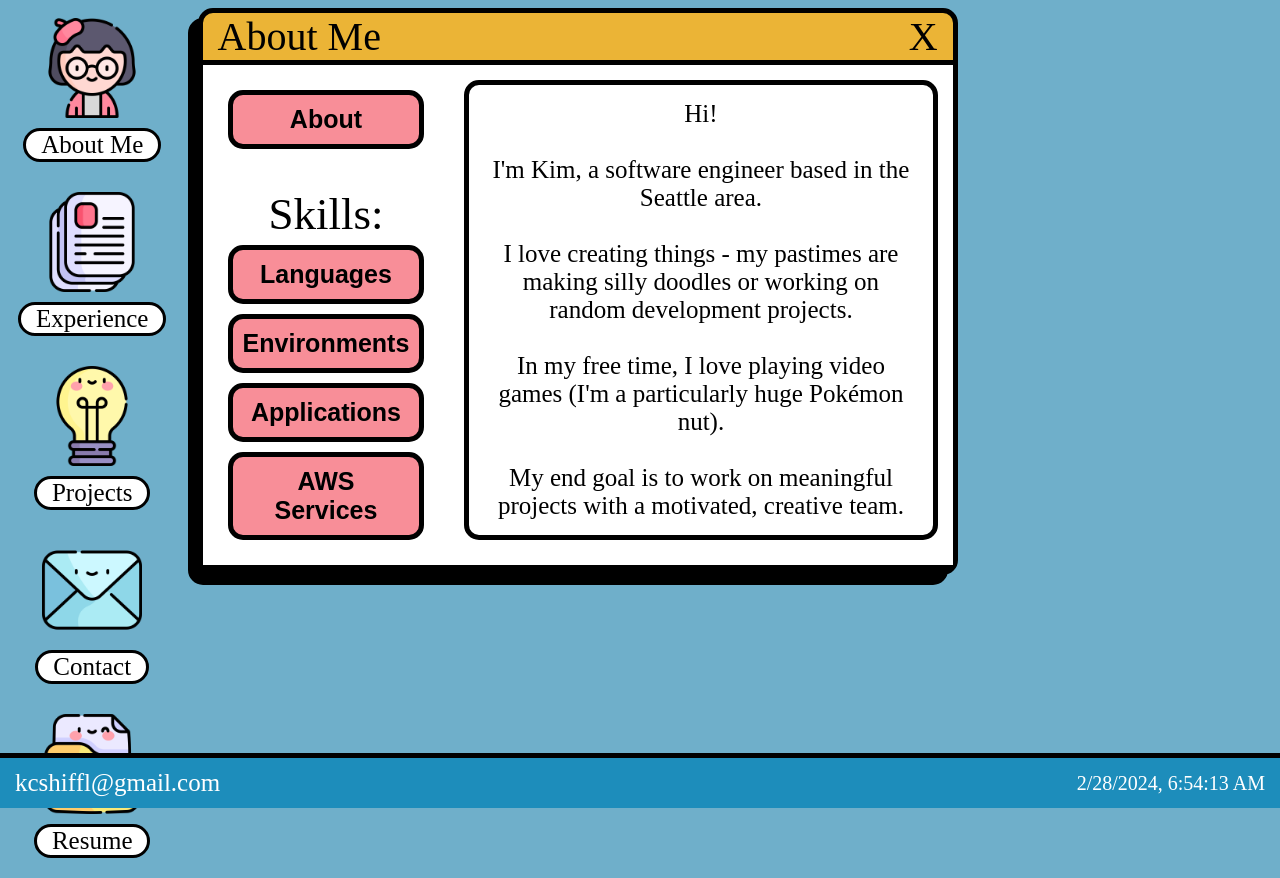
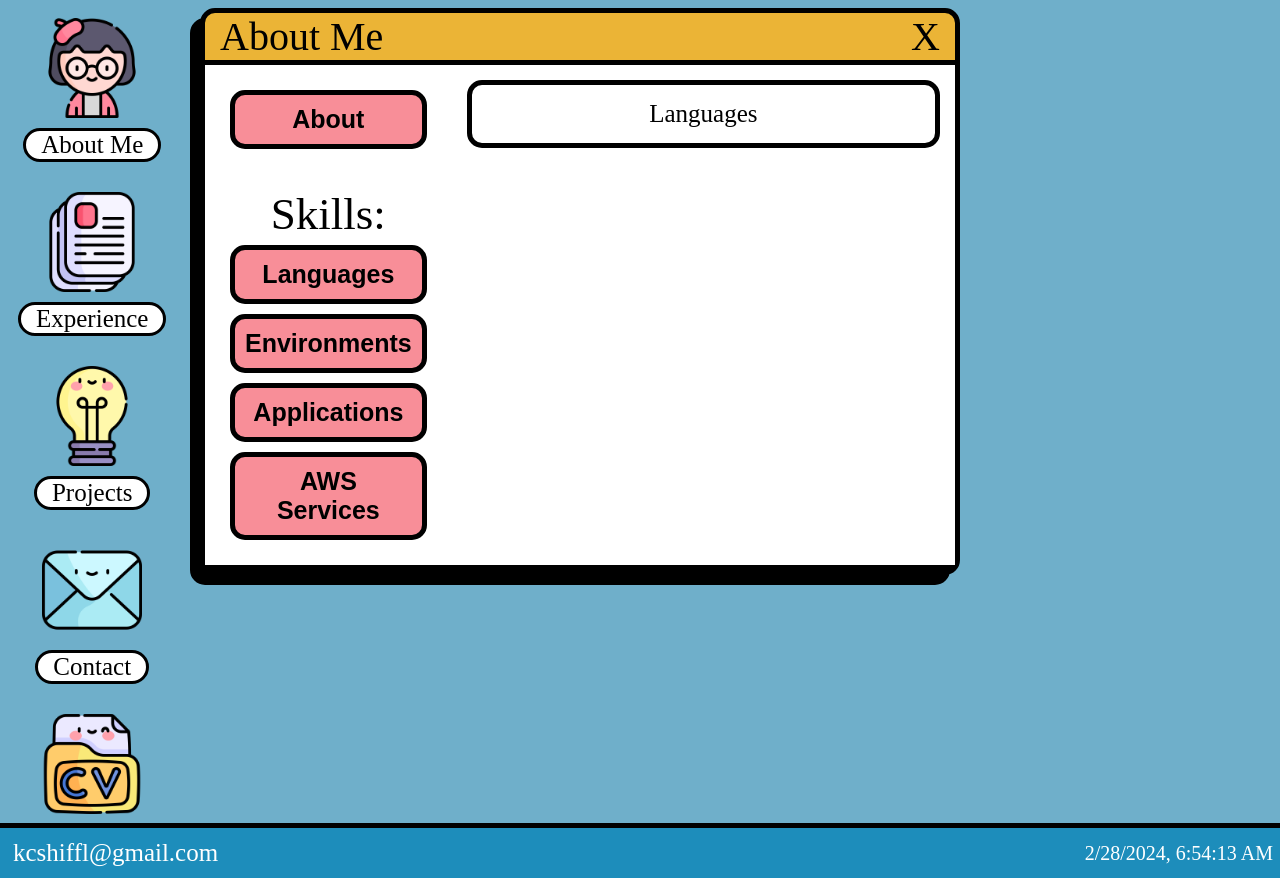
Before and after one commit to kcshiffl/kcshiffl_v2, a React (Create React App) app: page / in a window 1280 px wide. Both pictures are taken after a click on the button "Languages". Built offline with nearby package versions, Linux system fonts and the light colour scheme; a small style sheet from the web is missing.

Commit message:
Fixed footer, added tabs to About Me page

```diff
--- a/src/AboutWindow.tsx
+++ b/src/AboutWindow.tsx
@@ -1,4 +1,4 @@
-import React, { useEffect } from 'react';
+import React, { useEffect, useState } from 'react';
 import CSS from 'csstype';
 import { dragElement } from './App.tsx';
 
@@ -21,13 +21,61 @@ const description: CSS.Properties = {
     'borderRadius': '15px',
     'margin': '15px',
     'fontSize': '25px',
+    'width': '100%',
 }
 
+const languages = ["Java", "C#", "SQL", "Python", "Javascript/Typescript", "HTML", "C", "C++"]
 
 const AboutWindow = (props: AboutWindowProps) => {
+    const [currentTab, setCurrentTab] = useState("About");
+
     useEffect(() => {
         dragElement(document.getElementById("aboutWindow"));
     })
+
+    const AboutTab = () => {
+        return (
+            <div>
+                <div>Hi!</div><br />
+                <div>I'm Kim, a software engineer based in the Seattle area.</div><br />
+                <div>I love creating things - my pastimes are making silly doodles or working on random development projects.</div><br />
+                <div>In my free time, I love playing video games (I'm a particularly huge Pokémon nut).</div><br />
+                <div>My end goal is to work on meaningful projects with a motivated, creative team.</div>
+            </div>
+        )
+    }
+
+    const LanguagesTab = () => {
+        return (
+            <div>
+                Languages
+            </div>
+        )
+    }
+
+    const EnvironmentsTab = () => {
+        return (
+            <div>
+                Environments
+            </div>
+        )
+    }
+
+    const ApplicationsTab = () => {
+        return (
+            <div>
+                Applications
+            </div>
+        )
+    }
+
+    const AWSServicesTab = () => {
+        return (
+            <div>
+                AWS Services
+            </div>
+        )
+    }
 
     return (
         <div id="aboutWindow" className='windowBasic aboutWindow'>
@@ -38,20 +86,20 @@ const AboutWindow = (props: AboutWindowProps) => {
             </div>
             <div className="windowContents">
                 <div style={buttons}>
-                    <button>About</button>
+                    <button onClick={() => setCurrentTab("About")}>About</button>
                     <br /><div  style={{fontSize: 45}}>Skills:</div>
                     <div style={{flexGrow: 1}} />
-                    <button>Languages</button>
-                    <button>Environments</button>
-                    <button>Applications</button>
-                    <button>AWS Services</button>
+                    <button onClick={() => setCurrentTab("Languages")}>Languages</button>
+                    <button onClick={() => setCurrentTab("Environments")}>Environments</button>
+                    <button onClick={() => setCurrentTab("Applications")}>Applications</button>
+                    <button onClick={() => setCurrentTab("AWS Services")}>AWS Services</button>
                 </div>
                 <div style={description}>
-                    <div>Hi!</div><br />
-                    <div>I'm Kim, a software engineer based in the Seattle area.</div><br />
-                    <div>I love creating things - my pastimes are making silly doodles or working on random development projects.</div><br />
-                    <div>In my free time, I love playing video games (I'm a particularly huge Pokémon nut).</div><br />
-                    <div>My end goal is to work on meaningful projects with a motivated, creative team.</div>
+                    {currentTab == "About" && <AboutTab />}
+                    {currentTab == "Languages" && <LanguagesTab />}
+                    {currentTab == "Environments" && <EnvironmentsTab />}
+                    {currentTab == "Applications" && <ApplicationsTab />}
+                    {currentTab == "AWS Services" && <AWSServicesTab />}
                 </div>
             </div>
 
--- a/src/App.css
+++ b/src/App.css
@@ -21,6 +21,7 @@
   flex-direction: column;
   align-items: center;
   justify-content: center;
+  font-family: "Nunito";
   font-size: calc(10px + 2vmin);
   color: white;
 }
--- a/src/App.tsx
+++ b/src/App.tsx
@@ -7,6 +7,7 @@ import AboutWindow from './AboutWindow.tsx';
 import ExperienceWindow from './ExperienceWindow.tsx';
 import ProjectsWindow from './ProjectsWindow.tsx';
 import ContactWindow from './ContactWindow.tsx';
+import Footer from './Footer.tsx';
 
 const horizontalStyle: CSS.Properties = {
   'display': 'flex',
@@ -66,18 +67,8 @@ const App = () => {
   const [projectsWindowVisible, setProjectsWindowVisible] = useState(false);
   const [contactWindowVisible, setContactWindowVisible] = useState(false);
 
-  const [date, setDate] = useState(new Date().toLocaleString());
-
-  useEffect(() => {
-      let secTimer = setInterval( () => {
-        setDate(new Date().toLocaleString())
-      },1000)
-
-      return () => clearInterval(secTimer);
-  }, []);
-
   return (
-  <div>
+  <div style={{'minHeight': '100%', 'minWidth':'100%', 'position': 'absolute'}}>
     <div className={`window ${aboutWindowVisible && 'visible'}`}>
         { aboutWindowVisible && <AboutWindow setAboutWindowVisible={setAboutWindowVisible} /> }
     </div>
@@ -98,11 +89,7 @@ const App = () => {
       < DesktopIcon iconName="Contact" visible={contactWindowVisible} setVisible={setContactWindowVisible}/>
       < DesktopIcon iconName="Resume" visible={false} setVisible={false}/>
     </div>
-    <div id="taskbar" >
-      <div style={{'fontSize': '25px', 'paddingLeft': '15px'}}>kcshiffl@gmail.com</div>
-      <div style={{'flexGrow': '1'}}/>
-      <div style={{'fontSize': '20px', 'paddingRight': '15px'}}>{date}</div>
-    </div>
+    <Footer />
   </div>
   )
 }
--- /dev/null
+++ b/src/Footer.tsx
@@ -0,0 +1,23 @@
+import React, { useEffect, useState } from "react"
+
+const Footer = () => {
+    const [date, setDate] = useState(new Date().toLocaleString());
+
+    useEffect(() => {
+        let secTimer = setInterval( () => {
+          setDate(new Date().toLocaleString())
+        },1000)
+
+        return () => clearInterval(secTimer);
+    }, []);
+
+    return (
+    <div id="taskbar" >
+        <div style={{'fontSize': '25px', 'paddingLeft': '15px'}}>kcshiffl@gmail.com</div>
+        <div style={{'flexGrow': '1'}}/>
+        <div style={{'fontSize': '20px', 'paddingRight': '15px'}}>{date}</div>
+    </div>
+    )
+}
+
+export default Footer
--- a/src/index.css
+++ b/src/index.css
@@ -11,7 +11,7 @@ html {
 }
 
 #taskbar {
-  width: 100%;
+  width: 100% + 10px;
   height: 50px;
   display: flex;
   flex-direction: row;
@@ -20,8 +20,8 @@ html {
   background-color: #1D8DBB;
   border-top: 5px solid black;
   position: absolute;
-  bottom: -8px;
-  left: 0;
+  bottom: 0;
+  left: -10px;
   right: 0;
   color: white;
 }
```
